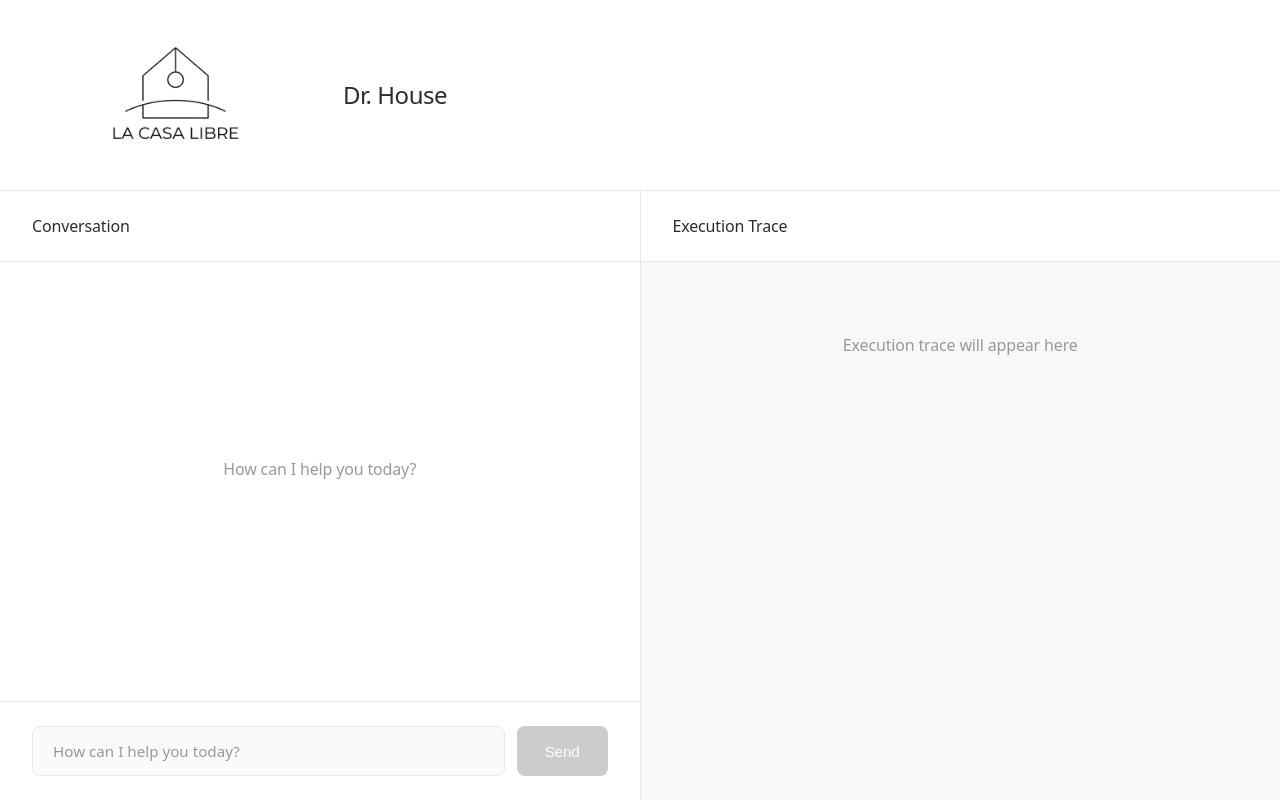
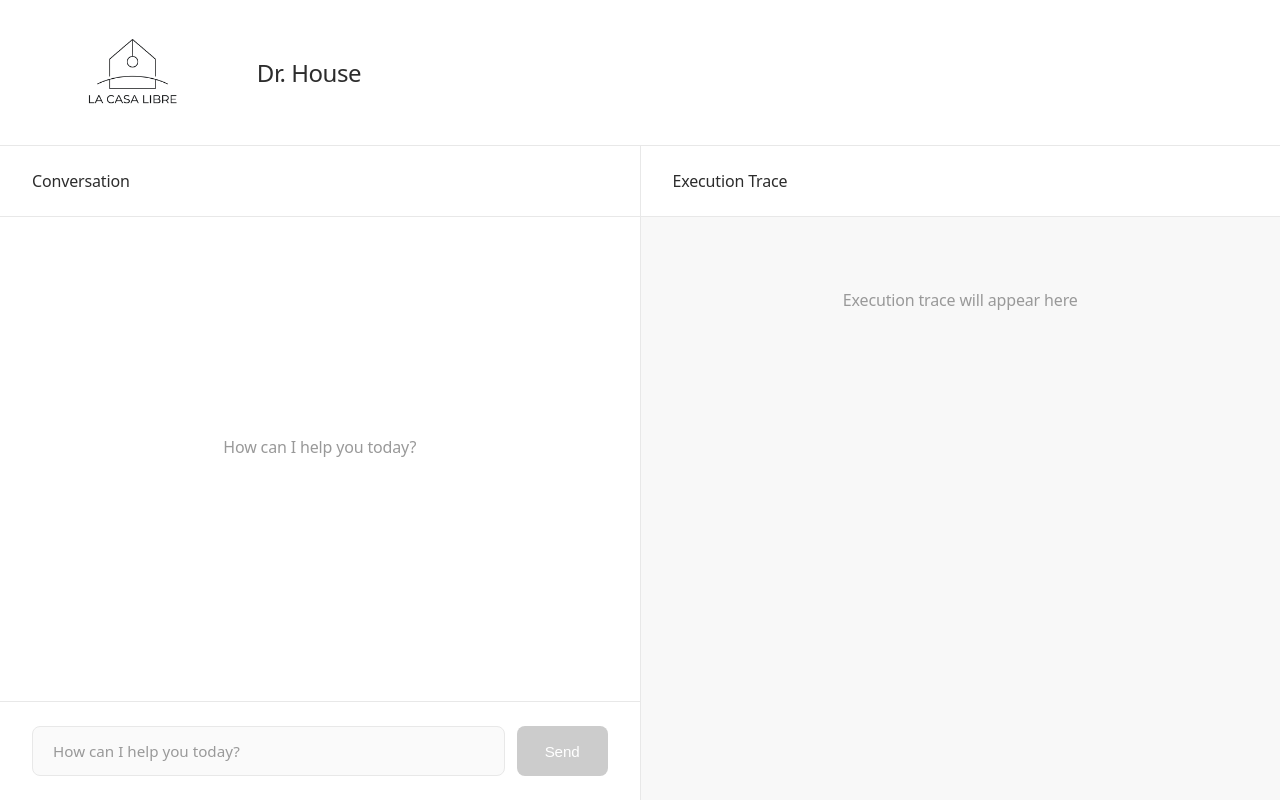
Before and after one commit to palmedic/LaCasaLibreAgent, a Next.js app in the folder lacasalibre-agent-ui/: page / in a window 1280 px wide. Built offline with nearby package versions, Linux system fonts and the light colour scheme.

Commit message:
Reduce logo size by 30%
Updated logo dimensions from 270×150 to 189×105 pixels (30% reduction).
Logo is already left-aligned via flexbox layout.

🤖 Generated with [Claude Code](https://claude.com/claude-code)

Co-Authored-By: Claude Sonnet 4.5 <noreply@anthropic.com>

```diff
--- a/lacasalibre-agent-ui/src/app/globals.css
+++ b/lacasalibre-agent-ui/src/app/globals.css
@@ -38,7 +38,7 @@ body {
 .logo {
   height: auto;
   width: auto;
-  max-height: 150px;
+  max-height: 105px;
 }
 
 .header h1 {
--- a/lacasalibre-agent-ui/src/app/page.tsx
+++ b/lacasalibre-agent-ui/src/app/page.tsx
@@ -213,8 +213,8 @@ export default function Home() {
         <Image
           src="/LaCasaLibreLogo.png"
           alt="La Casa Libre"
-          width={270}
-          height={150}
+          width={189}
+          height={105}
           className="logo"
           priority
         />
```
